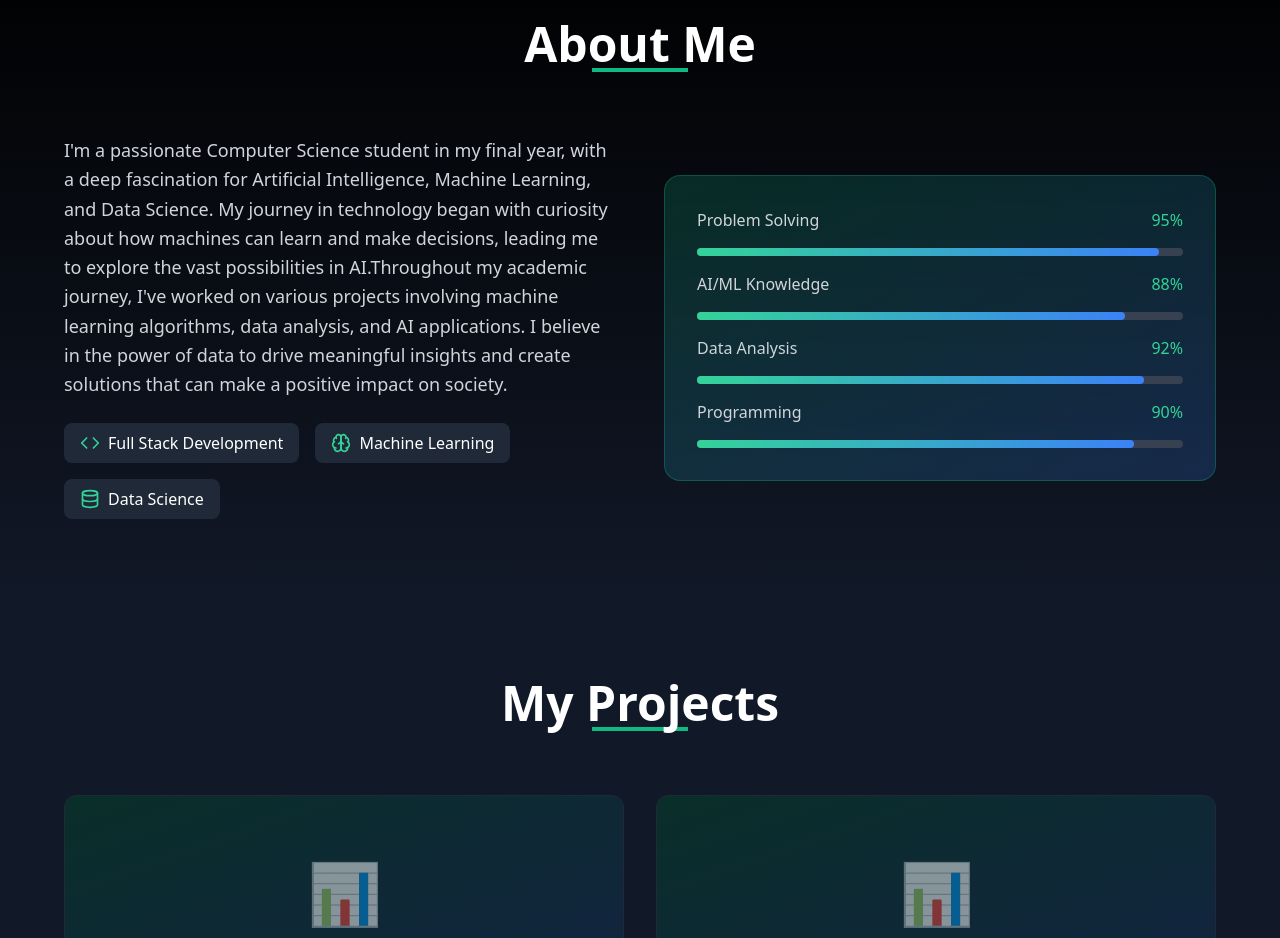
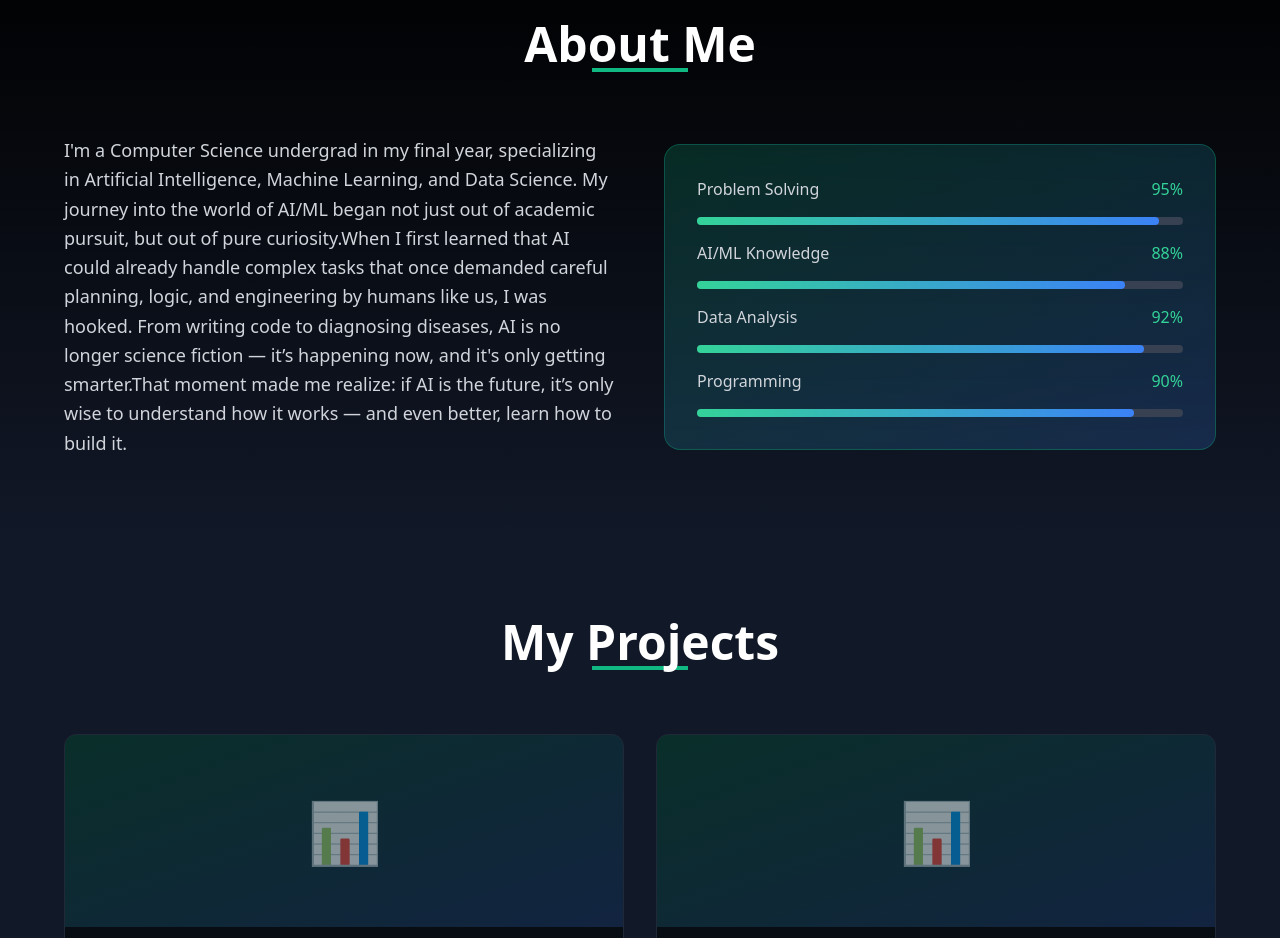
Before and after one commit to Janesh-e/portfolio-v1, a React (Vite) app: page / in a window 1280 px wide. Shown: the part 860-1798 px from the top of the page. Built offline with nearby package versions, Linux system fonts and the light colour scheme.

Commit message:
Update About.tsx

```diff
--- a/src/components/About.tsx
+++ b/src/components/About.tsx
@@ -17,31 +17,22 @@ const About = () => {
         <div className="grid md:grid-cols-2 gap-12 items-center">
           <div className="space-y-6">
             <ScrambleText
-              text="I'm a passionate Computer Science student in my final year, with a deep fascination for Artificial Intelligence, Machine Learning, and Data Science. My journey in technology began with curiosity about how machines can learn and make decisions, leading me to explore the vast possibilities in AI."
+              text="I'm a Computer Science undergrad in my final year, specializing in Artificial Intelligence, Machine Learning, and Data Science. My journey into the world of AI/ML began not just out of academic pursuit, but out of pure curiosity."
               className="text-gray-300 text-lg leading-relaxed"
               delay={200}
             />
 
             <ScrambleText
-              text="Throughout my academic journey, I've worked on various projects involving machine learning algorithms, data analysis, and AI applications. I believe in the power of data to drive meaningful insights and create solutions that can make a positive impact on society."
+              text="When I first learned that AI could already handle complex tasks that once demanded careful planning, logic, and engineering by humans like us, I was hooked. From writing code to diagnosing diseases, AI is no longer science fiction — it’s happening now, and it's only getting smarter."
               className="text-gray-300 text-lg leading-relaxed"
               delay={400}
             />
 
-            <div className="flex flex-wrap gap-4 mt-8">
-              <div className="flex items-center space-x-2 bg-gray-800 px-4 py-2 rounded-lg">
-                <Code className="text-emerald-400" size={20} />
-                <span className="text-white">Full Stack Development</span>
-              </div>
-              <div className="flex items-center space-x-2 bg-gray-800 px-4 py-2 rounded-lg">
-                <Brain className="text-emerald-400" size={20} />
-                <span className="text-white">Machine Learning</span>
-              </div>
-              <div className="flex items-center space-x-2 bg-gray-800 px-4 py-2 rounded-lg">
-                <Database className="text-emerald-400" size={20} />
-                <span className="text-white">Data Science</span>
-              </div>
-            </div>
+            <ScrambleText
+              text="That moment made me realize: if AI is the future, it’s only wise to understand how it works — and even better, learn how to build it."
+              className="text-gray-300 text-lg leading-relaxed"
+              delay={400}
+            />
           </div>
 
           <div className="relative">
```
